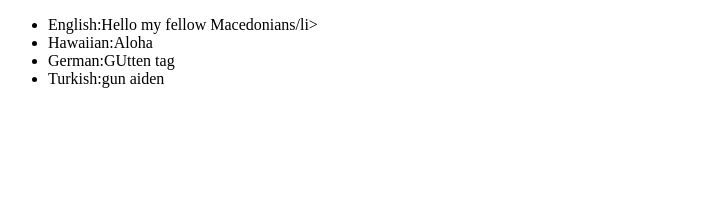
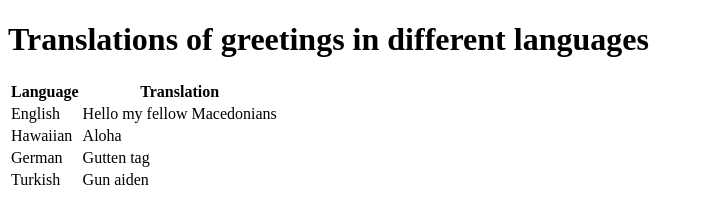
Before and after one commit to NenadGeorgievski/HTML_And_CSS_Course, a plain HTML site: page HTML_AND_CSS_Introduction/Homework3/HelloMacedonia.html in a window 1280 px wide. Shown: the whole page, without its empty margins (0-704 px from the left). Drawn offline with Linux system fonts and the light colour scheme.

Commit message:
changed ul to table in HelloMacedonia.html

```diff
--- a/HTML_AND_CSS_Introduction/Homework3/HelloMacedonia.html
+++ b/HTML_AND_CSS_Introduction/Homework3/HelloMacedonia.html
@@ -7,12 +7,29 @@
     <title>Document</title>
 </head>
 <body>
-    <ul>
-        <li>English:Hello my fellow Macedonians/li>
-        <li>Hawaiian:Aloha</li>
-        <li>German:GUtten tag</li>
-        <li>Turkish:gun aiden</li>
-    </ul>
+    <h1>Translations of greetings in different languages</h1>
+    <table>
+        <tr>
+           <th>Language</th>
+           <th>Translation</th>
+        </tr>
+        <tr>
+            <td>English</td>
+            <td>Hello my fellow Macedonians</td>
+        </tr>
+        <tr>
+            <td>Hawaiian</td>
+            <td>Aloha</td>
+        </tr>
+        <tr>
+            <td>German</td>
+            <td>Gutten tag</td>
+        </tr>
+        <tr>
+            <td>Turkish</td>
+            <td>Gun aiden</td>
+        </tr>
+    </table>
 
 </body>
 </html>
```
